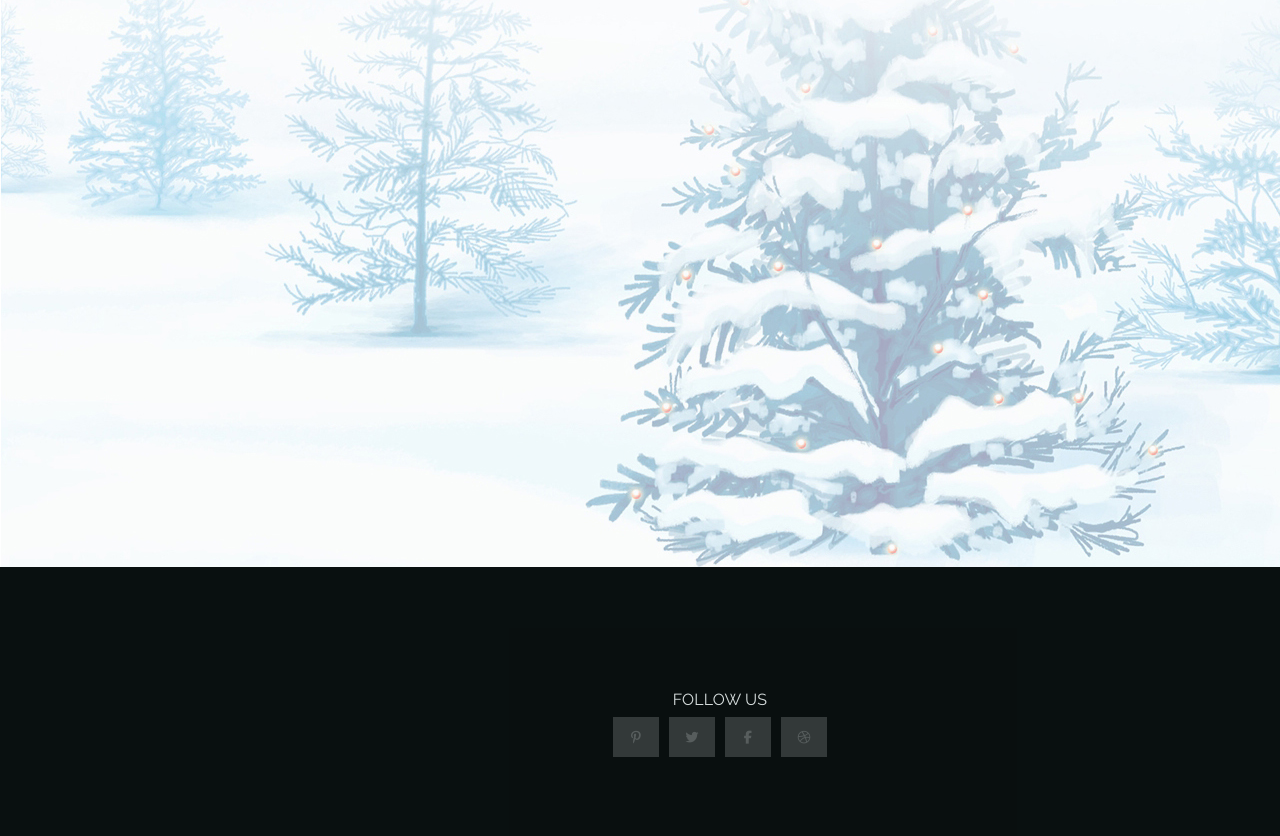
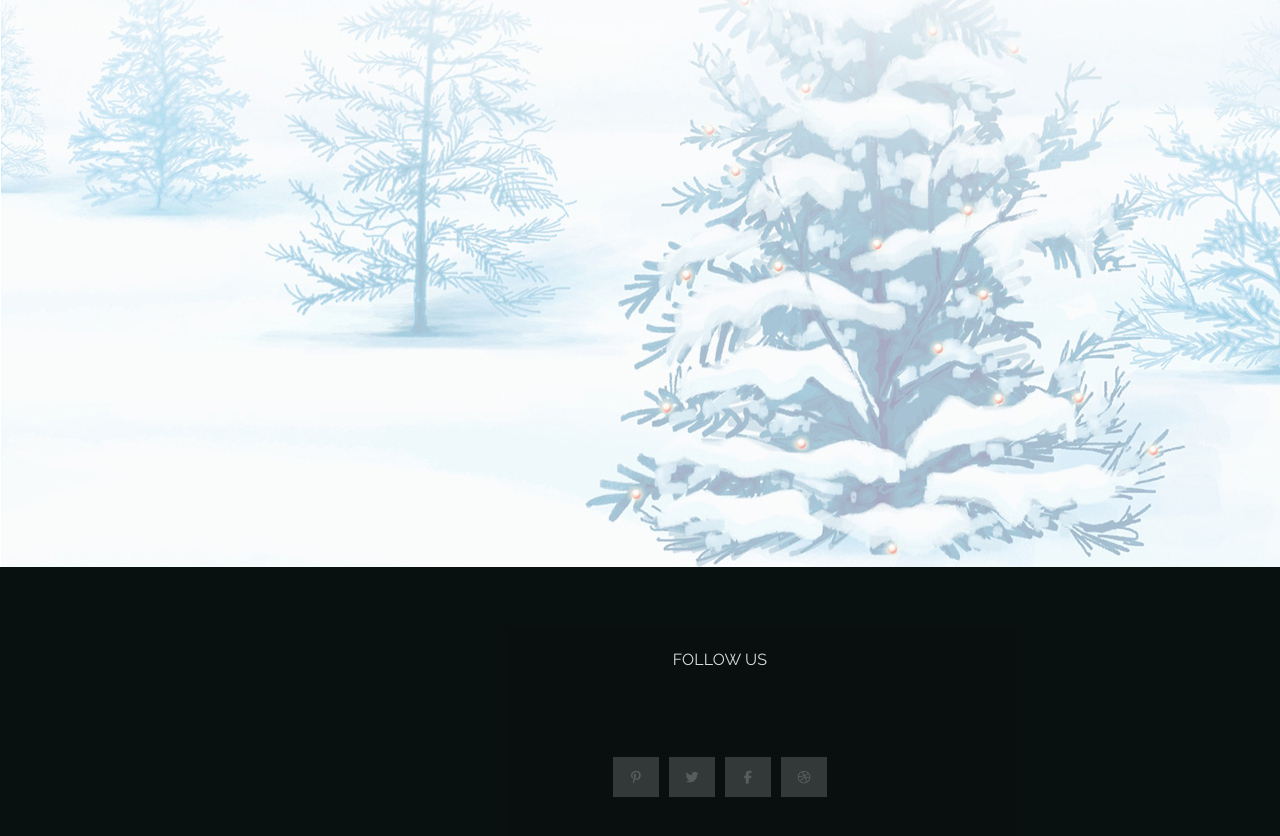
Before and after one commit to Alekskarb/DEV_test, a website: page index.html in a window 1280 px wide. Shown: the part 4453-5289 px from the top of the page. Drawn offline with Linux system fonts and the light colour scheme.

Commit message:
contacts

```diff
--- a/css/style.css
+++ b/css/style.css
@@ -39,7 +39,7 @@ footer {
 	height: 315px;
 	display: flex;
 	flex-flow: column wrap;
-	justify-content: center;
+	justify-content: space-evenly;
 	align-items: center;
 	opacity: 0.8;
 	color: #ffffff;
@@ -200,6 +200,7 @@ footer {
  }
 .team {
 	height: 1390px;
+	background-color: #f9fbfb;
 }
 .team_comment-img {
 	display: flex;
```
